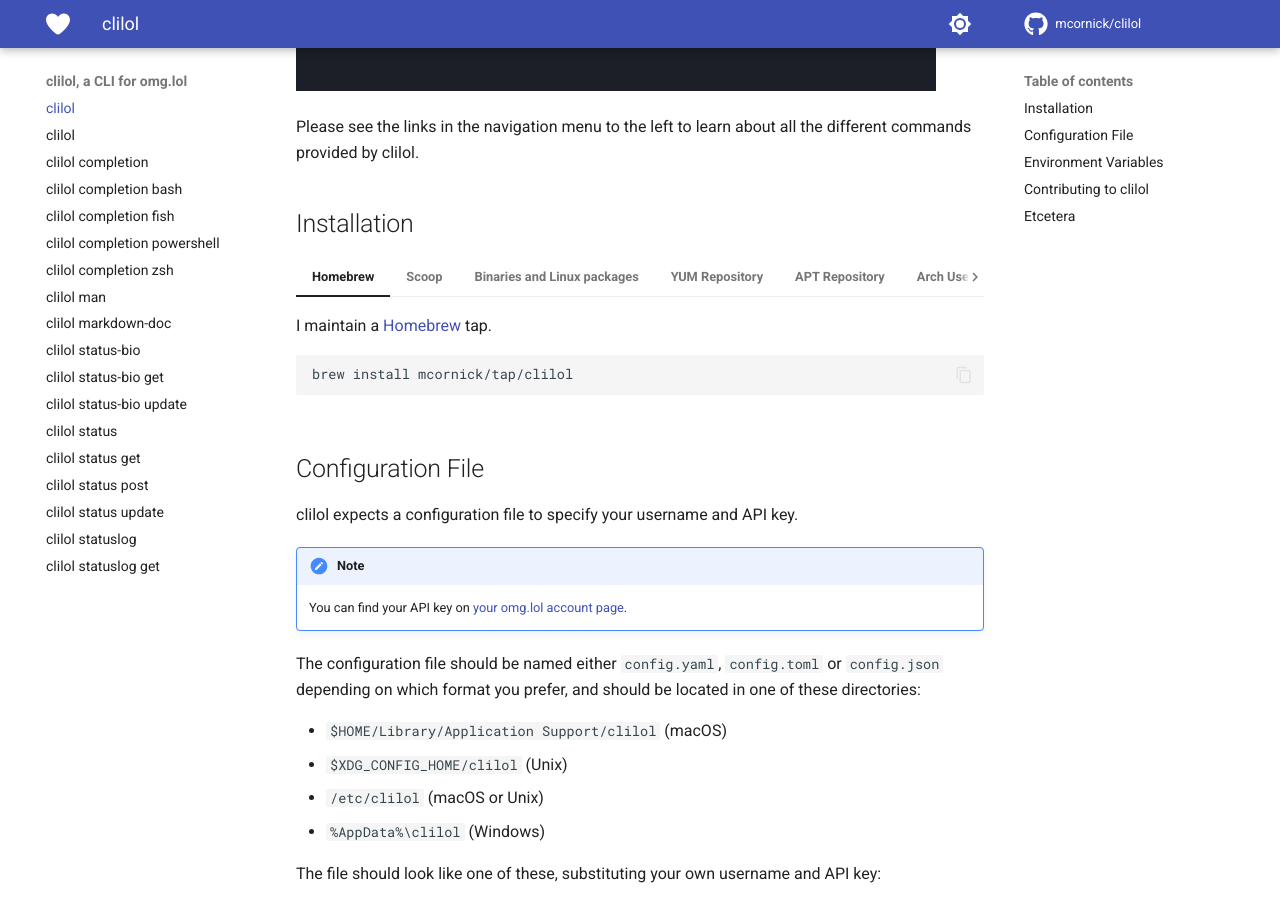
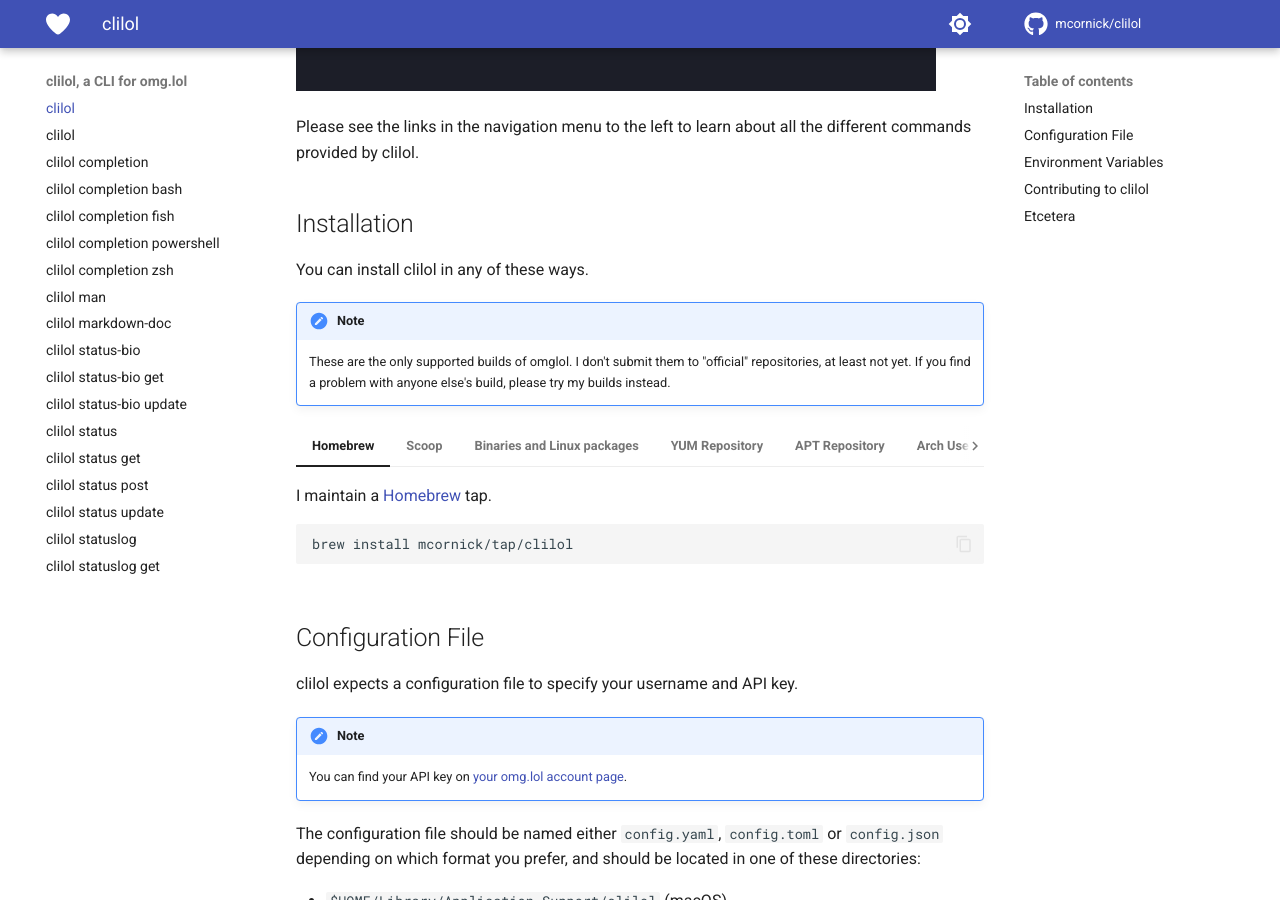
Before and after one commit to mcornick/clilol, an MkDocs documentation site: the page built from docs/index.md, in a window 1280 px wide and 900 px high, scrolled down 636 px. Built offline with MkDocs 1.6.1 and Material for MkDocs 9.7.7, drawn with Linux system fonts in a browser that asks for light colours; comment, search, counter and statistics services are not loaded; some of the changed lines change nothing that is shown.

Commit message:
docs: just one admonition about "official" builds
Signed-off-by: Mark Cornick <mcornick@mcornick.com>

````diff
--- a/docs/index.md
+++ b/docs/index.md
@@ -8,6 +8,12 @@
 Please see the links in the navigation menu to the left to learn about all the different commands provided by clilol.
 
 ## Installation
+
+You can install clilol in any of these ways.
+
+!!! Note
+
+    These are the only supported builds of omglol. I don't submit them to "official" repositories, at least not yet. If you find a problem with anyone else's build, please try my builds instead.
 
 === "Homebrew"
 
@@ -36,10 +42,6 @@
 
     RPM packages are also available from my Gemfury repository.
 
-    !!! Note
-
-        I do not, and do not intend to, submit clilol to any distribution's official repositories.
-
     ```
     # /etc/yum.repos.d/mcornick.repo
     [fury]
@@ -53,10 +55,6 @@
 
     DEB packages are also available from my Gemfury repository.
 
-    !!! Note
-
-        I do not, and do not intend to, submit clilol to any distribution's official repositories.
-
     ```
     # /etc/apt/sources.list.d/mcornick.list
     deb [trusted=yes] https://apt.fury.io/mcornick/ /
@@ -65,10 +63,6 @@
 === "Arch User Repository"
 
     I maintain an [AUR](https://wiki.archlinux.org/title/Arch_User_Repository) for clilol.
-
-    !!! Note
-
-        I do not, and do not intend to, submit clilol to Arch Linux's official AUR.
 
     ```
     git clone https://github.com/mcornick/clilol-aur.git
````
